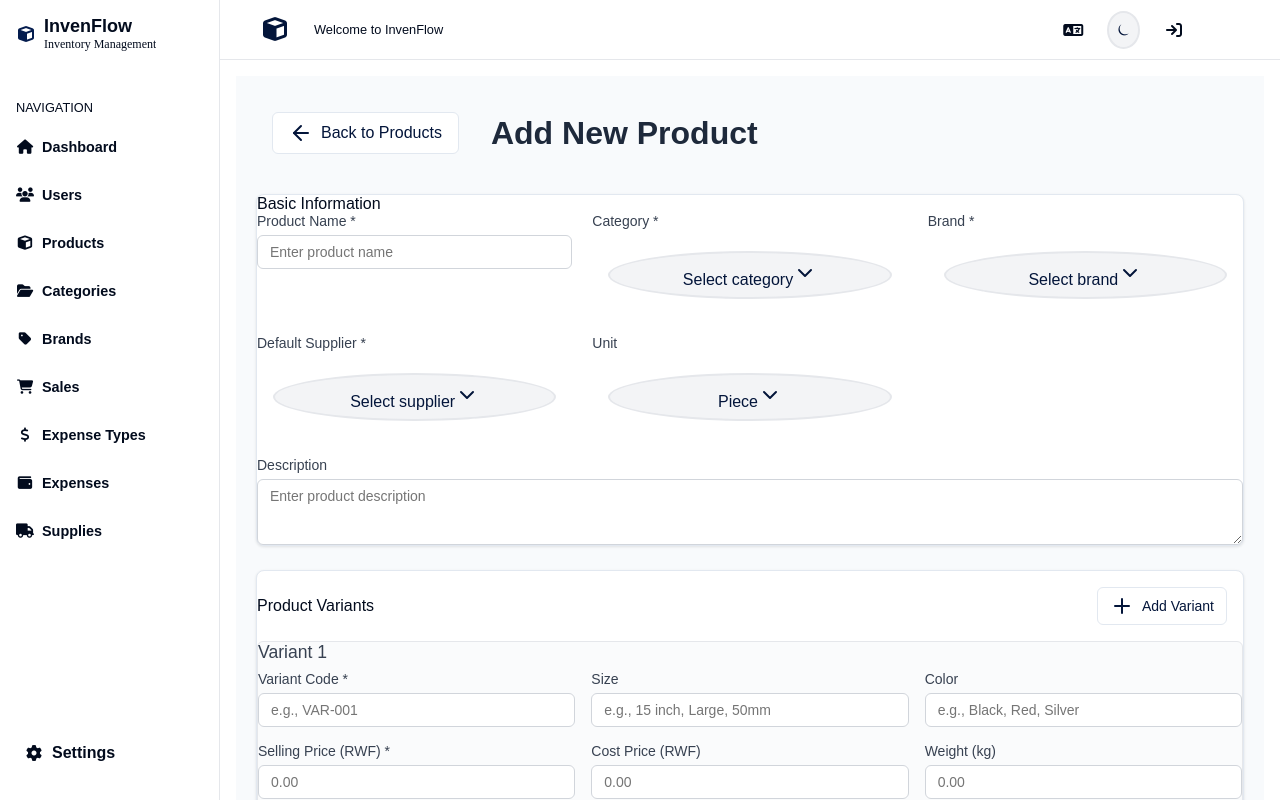
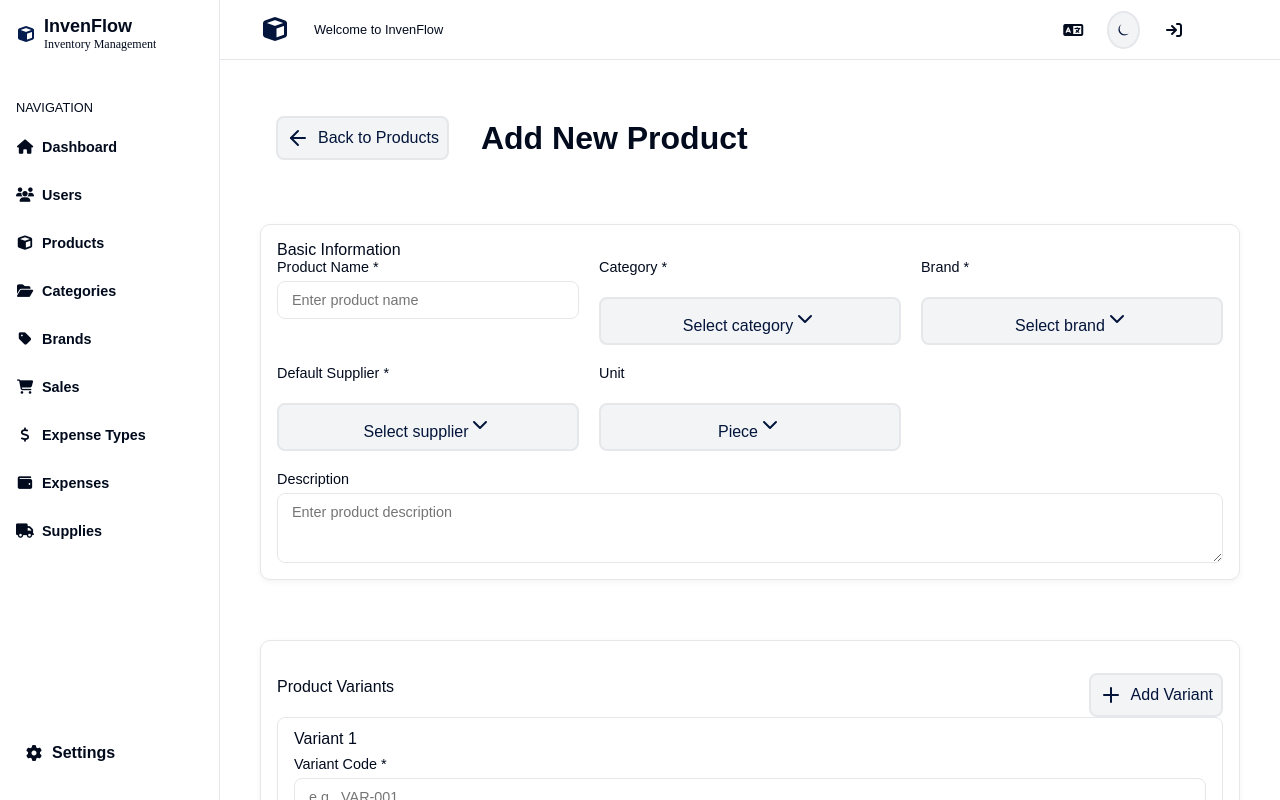
Before and after one commit to PrinceCuthbert/Inventory-Management-System, a React (Vite) app: page /HomePage/products/add in a window 1280 px wide. Built offline with nearby package versions, Linux system fonts and the light colour scheme.

Commit message:
Update AddProduct.css

```diff
--- a/src/pages/Product/AddProduct.css
+++ b/src/pages/Product/AddProduct.css
@@ -1,22 +1,27 @@
+/* -------------------- Container -------------------- */
 .add-product-container {
   max-width: 1200px;
   margin: 0 auto;
-    padding: 20px;
-    background-color: #f8fafc;
+  padding: 24px;
   min-height: 100vh;
+  background-color: var(--bg-color);
+  color: var(--text-color);
+  font-family: "Inter", sans-serif;
 }
 
+/* -------------------- Header -------------------- */
 .add-product-header {
   display: flex;
   align-items: center;
   gap: 16px;
-    margin-bottom: 24px;
+  margin-bottom: 32px;
+  flex-wrap: wrap;
 }
 
 .add-product-header h1 {
   font-size: 2rem;
-    font-weight: 600;
-    color: #1e293b;
+  font-weight: 700;
+  color: var(--text-color);
   margin: 0;
 }
 
@@ -24,39 +29,57 @@
   display: flex;
   align-items: center;
   gap: 8px;
-    padding: 8px 16px;
-    border: 1px solid #e2e8f0;
-    background: white;
-    border-radius: 6px;
-    transition: all 0.2s;
+  padding: 0.5rem 0.5rem; /* Adjusted to match button style */
+  margin: 1rem; /* Added margin per button style */
+  border: 2px solid var(--btn-border); /* Updated to 2px per button style */
+  background: var(--btn-bg);
+  color: var(--btn-text);
+  border-radius: 8px;
+  font-weight: 500;
+  transition: all 0.3s ease; /* Updated transition per button style */
 }
 
 .back-button:hover {
-    background-color: #f1f5f9;
-    border-color: #cbd5e1;
+  background-color: var(--btn-hover-bg);
+  color: var(--btn-hover-text);
+  border-color: var(--btn-border);
 }
 
+/* -------------------- Form -------------------- */
 .add-product-form {
   display: flex;
   flex-direction: column;
-    gap: 24px;
+  gap: 28px;
 }
 
-/* Card Styles */
+/* -------------------- Cards -------------------- */
 .product-basic-info,
 .product-variants {
-    background: white;
-    border-radius: 8px;
-    border: 1px solid #e2e8f0;
-    box-shadow: 0 1px 3px 0 rgba(0, 0, 0, 0.1);
+  background-color: var(--card-bg);
+  color: var(--card-text);
+  border-radius: 10px;
+  border: 1px solid var(--btn-border);
+  box-shadow: 0 2px 6px rgba(0, 0, 0, 0.05);
+  padding: 16px;
+  margin: 1rem 0; /* Added margin to space cards vertically */
 }
 
-/* Form Grid */
+.card-header {
+  padding: 0 0 16px 0; /* Adjusted padding for header */
+  border-bottom: 1px solid var(--btn-border);
+}
+
+.card-title {
+  font-size: 1.125rem; /* Slightly smaller for hierarchy */
+  font-weight: 600;
+  color: var(--card-text);
+}
+
+/* -------------------- Form Grid -------------------- */
 .form-grid {
   display: grid;
   grid-template-columns: repeat(auto-fit, minmax(280px, 1fr));
   gap: 20px;
-    align-items: start;
 }
 
 .form-group {
@@ -70,27 +93,29 @@
 }
 
 .form-group label {
-    font-size: 0.875rem;
+  font-size: 0.9rem;
   font-weight: 500;
-    color: #374151;
+  color: var(--text-color);
 }
 
 .form-group input,
 .form-group select,
 .form-group textarea {
-    padding: 8px 12px;
-    border: 1px solid #d1d5db;
-    border-radius: 6px;
-    font-size: 0.875rem;
+  padding: 10px 14px;
+  border: 1px solid var(--btn-border);
+  border-radius: 8px;
+  font-size: 0.9rem;
   transition: border-color 0.2s, box-shadow 0.2s;
+  background-color: var(--bg-color);
+  color: var(--text-color);
 }
 
 .form-group input:focus,
 .form-group select:focus,
 .form-group textarea:focus {
   outline: none;
-    border-color: #3b82f6;
-    box-shadow: 0 0 0 3px rgba(59, 130, 246, 0.1);
+  border-color: var(--btn-hover-bg);
+  box-shadow: 0 0 0 3px rgba(59, 130, 246, 0.15);
 }
 
 .form-group input.error,
@@ -101,31 +126,80 @@
 .error-text {
   font-size: 0.75rem;
   color: #ef4444;
-    margin-top: 4px;
 }
 
-/* Variants Section */
+/* -------------------- Select Styles (Integrating with select.js) -------------------- */
+[data-slot="select-trigger"] {
+  padding: 0.5rem 0.5rem; /* Match button padding */
+  margin: 1rem 0 0 0; /* Match button margin, adjusted for layout */
+  border: 2px solid var(--btn-border); /* Match button border */
+  background: var(--btn-bg);
+  color: var(--btn-text);
+  border-radius: 8px;
+  font-size: 1rem; /* Match button font size */
+  transition: all 0.3s ease; /* Match button transition */
+  height: auto; /* Allow content to dictate height */
+}
+
+[data-slot="select-trigger"]:hover {
+  background-color: var(--btn-hover-bg);
+  color: var(--btn-hover-text);
+}
+
+[data-slot="select-trigger"]:focus-visible {
+  outline: none;
+  border-color: var(--btn-hover-bg);
+  box-shadow: 0 0 0 3px rgba(59, 130, 246, 0.15);
+}
+
+[data-slot="select-trigger"][aria-invalid="true"] {
+  border-color: #ef4444;
+}
+
+[data-slot="select-content"] {
+  background-color: var(--card-bg);
+  border: 1px solid var(--btn-border);
+  border-radius: 8px;
+  box-shadow: 0 2px 6px rgba(0, 0, 0, 0.05);
+}
+
+[data-slot="select-item"] {
+  padding: 0.5rem 0.5rem;
+  color: var(--card-text);
+}
+
+[data-slot="select-item"]:hover,
+[data-slot="select-item"]:focus {
+  background-color: var(--btn-hover-bg);
+  color: var(--btn-hover-text);
+}
+
+/* -------------------- Variants -------------------- */
 .variants-header {
   display: flex;
   justify-content: space-between;
   align-items: center;
+  flex-wrap: wrap;
+  gap: 12px;
 }
 
 .add-variant-btn {
   display: flex;
   align-items: center;
   gap: 8px;
-    padding: 6px 12px;
-    background: white;
-    border: 1px solid #e2e8f0;
-    border-radius: 6px;
-    font-size: 0.875rem;
-    transition: all 0.2s;
+  padding: 0.5rem 0.5rem; /* Match button padding */
+  margin: 1rem 0 0 0; /* Match button margin, adjusted for layout */
+  border: 2px solid var(--btn-border); /* Match button border */
+  background: var(--btn-bg);
+  color: var(--btn-text);
+  border-radius: 8px;
+  font-size: 1rem; /* Match button font size */
+  transition: all 0.3s ease; /* Match button transition */
 }
 
 .add-variant-btn:hover {
-    background-color: #f8fafc;
-    border-color: #cbd5e1;
+  background-color: var(--btn-hover-bg);
+  color: var(--btn-hover-text);
 }
 
 .variants-list {
@@ -134,141 +208,87 @@
   gap: 16px;
 }
 
-/* Variant Card */
 .variant-card {
-    border: 1px solid #e5e7eb;
-    border-radius: 6px;
-    background: #fafbfc;
-}
-
-.variant-header {
-    display: flex;
-    justify-content: space-between;
-    align-items: center;
-}
-
-.variant-title {
-    font-size: 1.1rem;
-    font-weight: 500;
-    color: #374151;
-    margin: 0;
-}
-
-.remove-variant-btn {
-    padding: 6px 8px;
-    background: transparent;
-    border: 1px solid #fecaca;
-    border-radius: 4px;
-    color: #dc2626;
+  background-color: var(--bg-color);
+  border: 1px solid var(--btn-border);
+  border-radius: 8px;
+  padding: 12px 16px;
   transition: all 0.2s;
 }
 
-.remove-variant-btn:hover {
-    background-color: #fee2e2;
-    border-color: #fca5a5;
+.variant-card:hover {
+  box-shadow: 0 2px 6px rgba(0, 0, 0, 0.08);
 }
 
-.variant-form-grid {
-    display: grid;
-    grid-template-columns: repeat(auto-fit, minmax(250px, 1fr));
-    gap: 16px;
-    align-items: start;
-}
-
-.variant-form-grid .form-group.full-width {
-    grid-column: 1 / -1;
-}
-
-/* Form Actions */
+/* -------------------- Form Actions -------------------- */
 .form-actions {
   display: flex;
-    gap: 12px;
   justify-content: flex-end;
-    padding: 20px 0;
+  gap: 16px;
+  padding-top: 16px;
+  flex-wrap: wrap;
 }
 
 .form-actions button {
-    padding: 10px 20px;
-    border-radius: 6px;
-    font-weight: 500;
-    transition: all 0.2s;
+  margin: 1rem; /* Match button margin */
+  padding: 0.5rem 0.5rem; /* Match button padding */
+  font-size: 1rem; /* Match button font size */
   cursor: pointer;
+  background-color: var(--btn-bg);
+  color: var(--btn-text);
+  border: 2px solid var(--btn-border); /* Match button border */
+  border-radius: 8px;
+  transition: all 0.3s ease; /* Match button transition */
 }
 
-.form-actions button[type="button"] {
-    background: white;
-    border: 1px solid #d1d5db;
-    color: #374151;
-}
-
-.form-actions button[type="button"]:hover {
-    background-color: #f9fafb;
-    border-color: #9ca3af;
+.form-actions button:hover {
+  background-color: var(--btn-hover-bg);
+  color: var(--btn-hover-text);
 }
 
 .submit-btn {
-    background: #3b82f6;
-    border: 1px solid #3b82f6;
+  background-color: #3b82f6;
+  border-color: #3b82f6;
   color: white;
 }
 
 .submit-btn:hover:not(:disabled) {
-    background: #2563eb;
+  background-color: #2563eb;
   border-color: #2563eb;
 }
 
 .submit-btn:disabled {
-    background: #9ca3af;
+  background-color: #9ca3af;
   border-color: #9ca3af;
   cursor: not-allowed;
 }
 
-/* Loading */
+/* -------------------- Loading & Error -------------------- */
 .loading-container {
   display: flex;
   justify-content: center;
   align-items: center;
-    min-height: 400px;
+  min-height: 300px;
 }
 
 .loading-spinner {
   font-size: 1.1rem;
-    color: #6b7280;
+  color: var(--text-color);
 }
 
-/* Error Alert */
 .error-alert {
   background-color: #fee2e2;
   border: 1px solid #fecaca;
   color: #dc2626;
-    border-radius: 6px;
+  border-radius: 8px;
   padding: 12px;
 }
 
-/* Responsive Design */
+/* -------------------- Responsive -------------------- */
 @media (max-width: 768px) {
-    .add-product-container {
-        padding: 12px;
-    }
-
-    .add-product-header {
-        flex-direction: column;
-        align-items: flex-start;
-        gap: 12px;
-    }
-
-    .add-product-header h1 {
-        font-size: 1.5rem;
-    }
-
-    .form-grid {
-        grid-template-columns: 1fr;
-        gap: 16px;
-    }
-
+  .form-grid,
   .variant-form-grid {
     grid-template-columns: 1fr;
-        gap: 12px;
   }
 
   .variants-header {
@@ -283,21 +303,6 @@
 
   .form-actions button {
     width: 100%;
+    margin: 0.5rem 0; /* Adjusted margin for full-width buttons */
   }
 }
-
-@media (max-width: 480px) {
-    .add-product-container {
-        padding: 8px;
-    }
-
-    .variant-header {
-        flex-direction: column;
-        align-items: flex-start;
-        gap: 8px;
-    }
-
-    .remove-variant-btn {
-        align-self: flex-end;
-    }
-}
```
Lines whose indentation alone changed are shown as unchanged.
